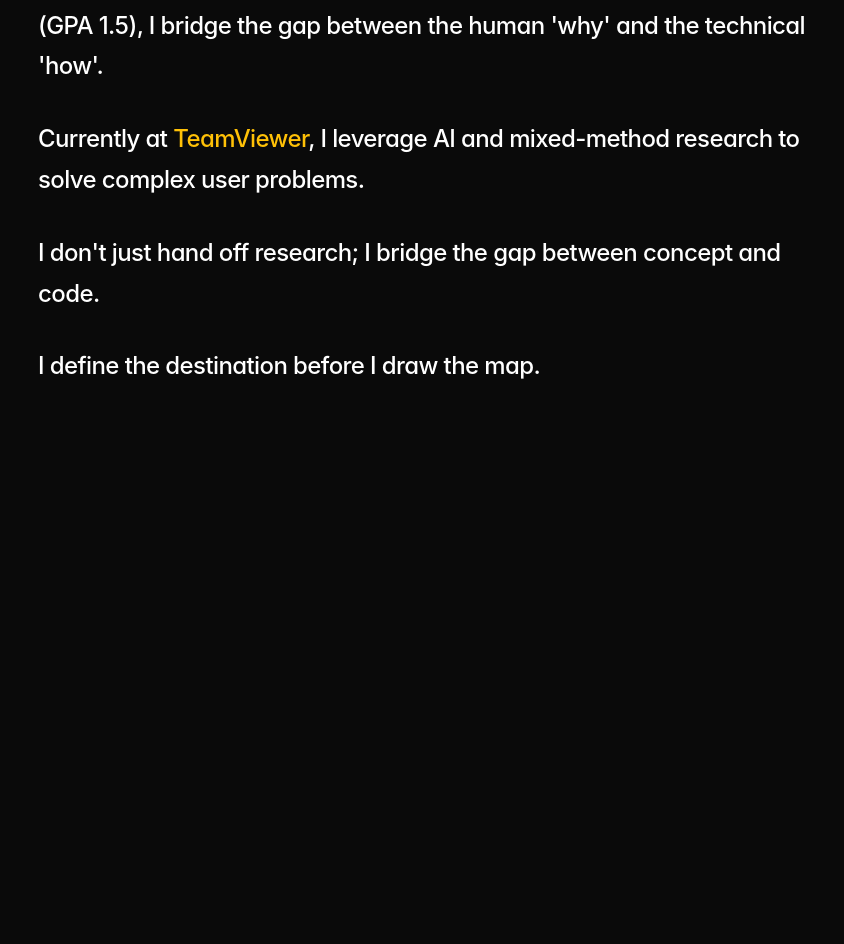
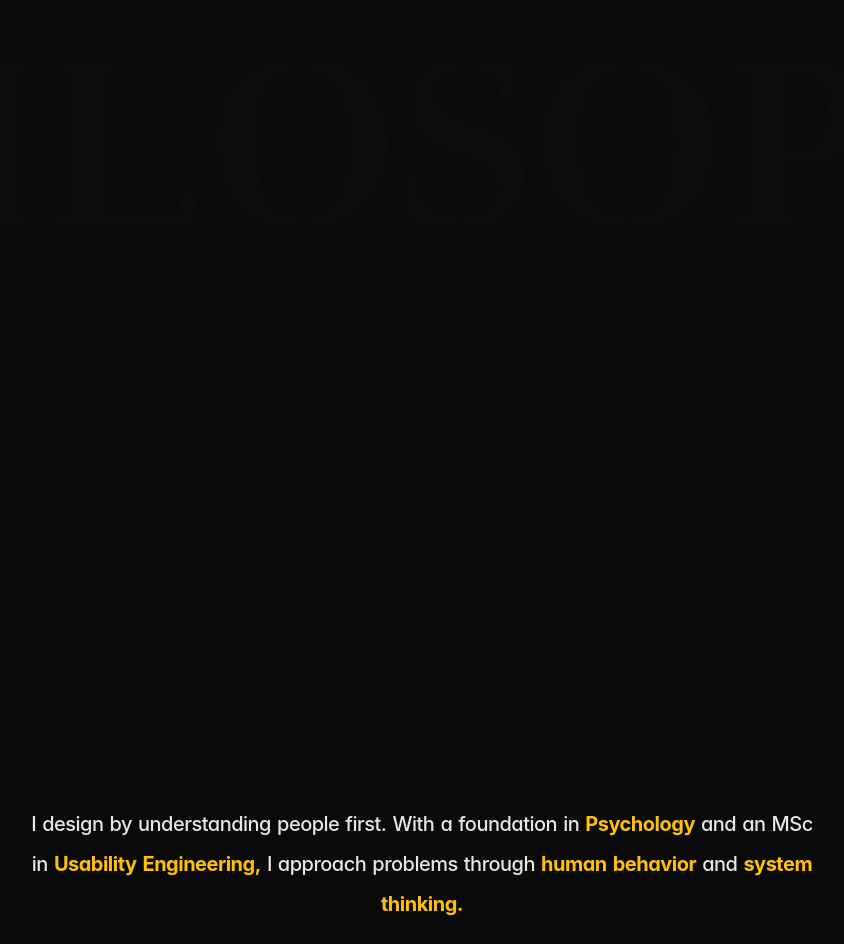
Before and after one commit to vaibhavsharma-2000/portfolio, a React (Vite) app: page / in a window 1280 px wide. Shown: the part 1408-2352 px from the top of the page, without its empty margins (218-1062 px from the left). Built offline with nearby package versions, Linux system fonts and the light colour scheme.

Commit message:
feat: Enhance About section with new scrollytelling effects, update role titles and footer details.

```diff
--- a/src/components/Footer.jsx
+++ b/src/components/Footer.jsx
@@ -90,7 +90,7 @@ const Footer = () => {
                 {/* Bottom Bar */}
                 <div className="mt-32 pt-8 border-t border-white/5 flex flex-col md:flex-row justify-between items-center gap-4 text-neutral-600 text-[10px] uppercase tracking-[0.2em] font-sans">
                     <p>© 2025 Vaibhav Sharma — All Rights Reserved </p>
-                    <p>Designed & Coded with Psychology & React</p>
+                    <p>Designed on Figma & Coded with React and Tailwind CSS</p>
                 </div>
             </div>
         </footer>
--- a/src/pages/Home.jsx
+++ b/src/pages/Home.jsx
@@ -33,9 +33,7 @@ function Home() {
             <div id="home">
                 <Hero />
             </div>
-            <div id="about">
-                <Bridge />
-            </div>
+            <Bridge />
             <div id="experience">
                 <SectionHeader title="Experience & Qualifications" />
                 <Journey />
--- a/src/sections/Bridge.jsx
+++ b/src/sections/Bridge.jsx
@@ -1,58 +1,104 @@
 import { motion, useScroll, useTransform } from 'framer-motion';
-import { useRef } from 'react';
+import { useRef, useMemo } from 'react';
 
-const Sentence = ({ children, progress, range }) => {
+const Word = ({ children, progress, range, isHighlight }) => {
+    // Normalizing the range to allow for a smoother fade-in/out window
+    // We want the word to start lighting up slightly before it hits the center
     const opacity = useTransform(progress, range, [0.2, 1]);
+    const scale = useTransform(progress, range, [0.95, 1]);
 
     return (
-        <motion.span style={{ opacity }} className="inline-block transition-opacity duration-300">
-            {children}
-        </motion.span>
+        <span className="relative inline-block mx-[0.15em] my-[0.1em]">
+            <motion.span
+                style={{ opacity, scale }}
+                className={`inline-block font-sans ${isHighlight ? 'text-[#FFC107] font-bold' : 'text-white/90 font-medium'}`}
+            >
+                {children}
+            </motion.span>
+
+
+        </span>
     );
 };
 
 const Bridge = () => {
     const containerRef = useRef(null);
+
+    // Total scroll progress for the section
     const { scrollYProgress } = useScroll({
         target: containerRef,
-        offset: ["start end", "end start"]
+        offset: ["start 0.5", "end 0.5"] // Reveal triggers as it moves through middle half of viewport
     });
 
-    const sentences = [
-        {
-            text: ["With a foundation in ", <span key="psy" className="text-brand">Psychology</span>, " and an MSc. in ", <span key="ue" className="text-brand">Usability Engineering</span>, " (GPA 1.5), I bridge the gap between the human 'why' and the technical 'how'."]
-        },
-        {
-            text: ["Currently at ", <span key="tv" className="text-brand">TeamViewer</span>, ", I leverage AI and mixed-method research to solve complex user problems."]
-        },
-        {
-            text: ["I don't just hand off research; I bridge the gap between concept and code."]
-        },
-        {
-            text: ["I define the destination before I draw the map."]
-        }
+    const paragraphs = [
+        "I design by understanding people first. With a foundation in Psychology and an MSc in Usability Engineering, I approach problems through human behavior and system thinking.",
+        "Currently working in UX Research at TeamViewer, I use mixed-method research and AI-driven insights to uncover real user needs.",
+        "I collaborate closely with designers and engineers to ensure research leads to real product impact, not just documentation."
     ];
 
+    const highlightWords = [
+        "psychology", "usability", "engineering", "human", "behavior", "system",
+        "thinking", "ux", "research", "teamviewer", "mixed-method",
+        "ai-driven", "insights", "real", "user", "needs", "product", "impact"
+    ];
+
+    // Flatten all words to calculate their individual scroll ranges
+    const allWords = useMemo(() => {
+        return paragraphs.flatMap(p => p.split(" "));
+    }, [paragraphs]);
+
+    let wordCounter = 0;
+
     return (
-        <section ref={containerRef} className="relative min-h-[150vh] bg-dark">
-            <div className="sticky top-0 h-screen w-full flex items-center justify-center px-6 md:px-12">
-                <div className="max-w-3xl text-center md:text-left py-12">
-                    <p className="text-xl md:text-2xl font-sans font-medium leading-[1.6] md:leading-[1.7] tracking-tight text-white">
-                        {sentences.map((sentence, idx) => {
-                            // Sharpen the reveal: shorter range for a more distinct "active" state
-                            const start = (idx / sentences.length) * 0.7 + 0.15;
-                            const end = start + 0.1;
-                            const range = [start, end];
+        <section
+            id="about"
+            ref={containerRef}
+            className="relative min-h-[300vh] bg-[#0a0a0a]"
+        >
+            {/* PHILOSOPHY Watermark Background */}
+            <div className="sticky top-0 h-screen w-full flex items-center justify-center overflow-hidden pointer-events-none z-0">
+                <motion.h2
+                    style={{
+                        opacity: useTransform(scrollYProgress, [0, 0.5, 1], [0.02, 0.08, 0.02]),
+                        scale: useTransform(scrollYProgress, [0, 1], [0.9, 1.1]),
+                        y: useTransform(scrollYProgress, [0, 1], [50, -50])
+                    }}
+                    className="text-[18vw] font-serif font-black uppercase text-white/50 tracking-tight leading-none pointer-events-none select-none"
+                >
+                    Philosophy
+                </motion.h2>
+            </div>
 
-                            return (
-                                <span key={idx} className="block mb-6 md:mb-8">
-                                    <Sentence progress={scrollYProgress} range={range}>
-                                        {sentence.text}
-                                    </Sentence>
-                                </span>
-                            );
-                        })}
-                    </p>
+            {/* Scrollytelling Text Container */}
+            <div className="sticky top-0 h-screen w-full flex items-center justify-center z-10">
+                <div className="max-w-4xl px-8 md:px-12 text-center py-40">
+                    <div className="text-base md:text-xl font-sans leading-[1.8] md:leading-[1.8] tracking-tight">
+                        {paragraphs.map((p, pIdx) => (
+                            <p key={pIdx} className="mb-8 md:mb-12 last:mb-0">
+                                {p.split(" ").map((word, i) => {
+                                    const total = allWords.length;
+                                    const start = wordCounter / total;
+                                    const end = start + (1.5 / total);
+
+                                    const cleanWord = word.toLocaleLowerCase().replace(/[.,]/g, "");
+                                    const isHighlight = highlightWords.includes(cleanWord);
+
+                                    wordCounter++;
+
+                                    return (
+                                        <Word
+                                            key={`${pIdx}-${i}`}
+                                            progress={scrollYProgress}
+                                            range={[start, end]}
+                                            isHighlight={isHighlight}
+                                        >
+                                            {word}
+                                        </Word>
+                                    );
+                                })}
+                            </p>
+                        ))}
+                    </div>
                 </div>
             </div>
         </section>
--- a/src/sections/Hero.jsx
+++ b/src/sections/Hero.jsx
@@ -63,7 +63,7 @@ const Hero = () => {
                             }}
                             className="inline-block mb-6 px-3 py-1 border border-brand/30 rounded-full text-[12px] uppercase tracking-widest text-brand font-bold bg-brand/5 backdrop-blur-sm"
                         >
-                            UX Researcher & Front-end Developer
+                            UX Designer & Front-end Developer
                         </motion.span>
                         <h1 className="text-5xl md:text-8xl font-serif text-white tracking-tighter leading-none mb-2">
                             <motion.span
```
Also changed, not shown: src/assets/InformationArchitechture-BrewQuest.png (deleted).
